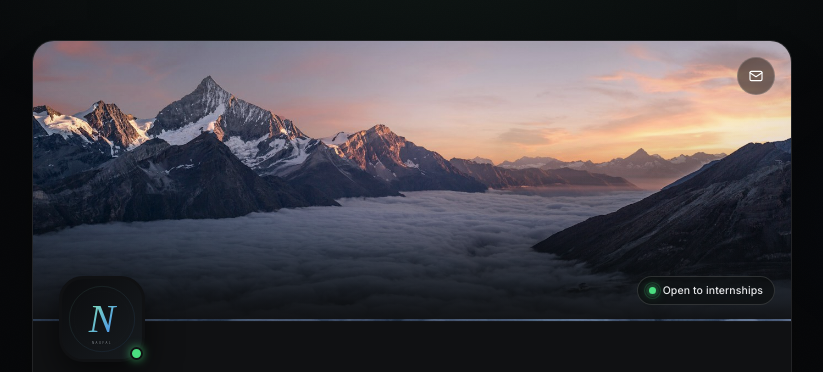
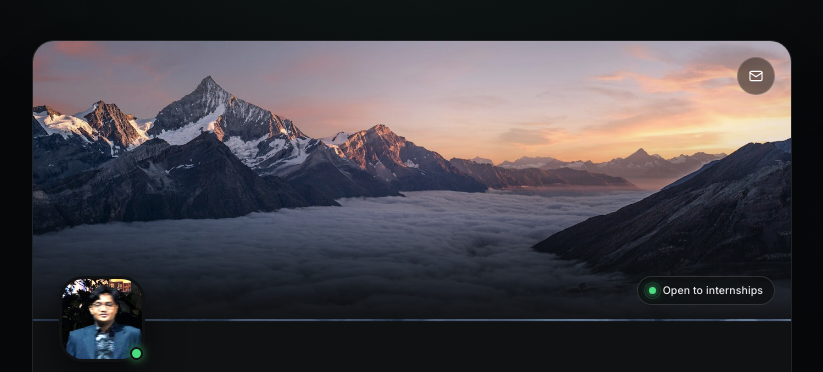
Before and after one commit to nuffalle/portfolio, a plain HTML site: page index.html in a window 1280 px wide. Shown: the top 372 px of the page, without its empty margins (228-1051 px from the left). Drawn offline with Linux system fonts and the light colour scheme.

Commit message:
Use personal photo as profile avatar

```diff
--- a/index.html
+++ b/index.html
@@ -99,7 +99,7 @@
 
       <div class="hero__body">
         <div class="hero__avatar-wrap">
-          <img class="hero__avatar" src="assets/avatar.svg" alt="Naufal Darmawan" width="86" height="86">
+          <img class="hero__avatar" src="assets/avatar.jpg" alt="Naufal Darmawan" width="86" height="86">
         </div>
 
         <div class="hero__name-row">
@@ -402,7 +402,7 @@
       <div class="footer__grid">
         <div class="footer__brand">
           <div class="footer__identity">
-            <img class="footer__avatar" src="assets/avatar.svg" alt="Naufal Darmawan" width="42" height="42" loading="lazy">
+            <img class="footer__avatar" src="assets/avatar.jpg" alt="Naufal Darmawan" width="42" height="42" loading="lazy">
             <div>
               <p class="footer__name">Naufal Darmawan</p>
               <p class="footer__role">Informatics Student · Aspiring Data Analyst</p>
```
Also changed, not shown: assets/avatar.jpg (added), assets/avatar.svg (deleted), 1 other file.
